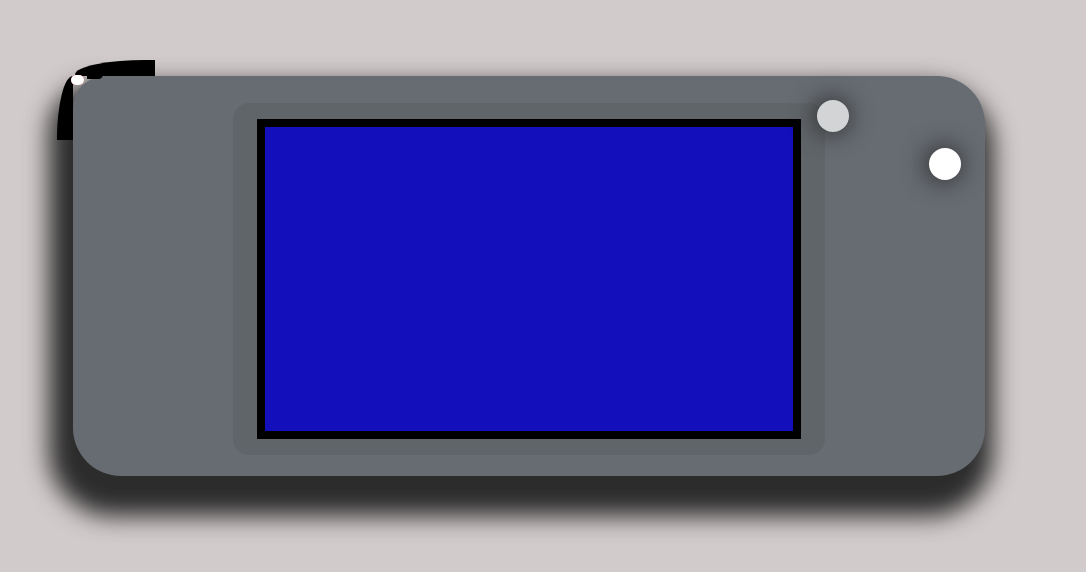
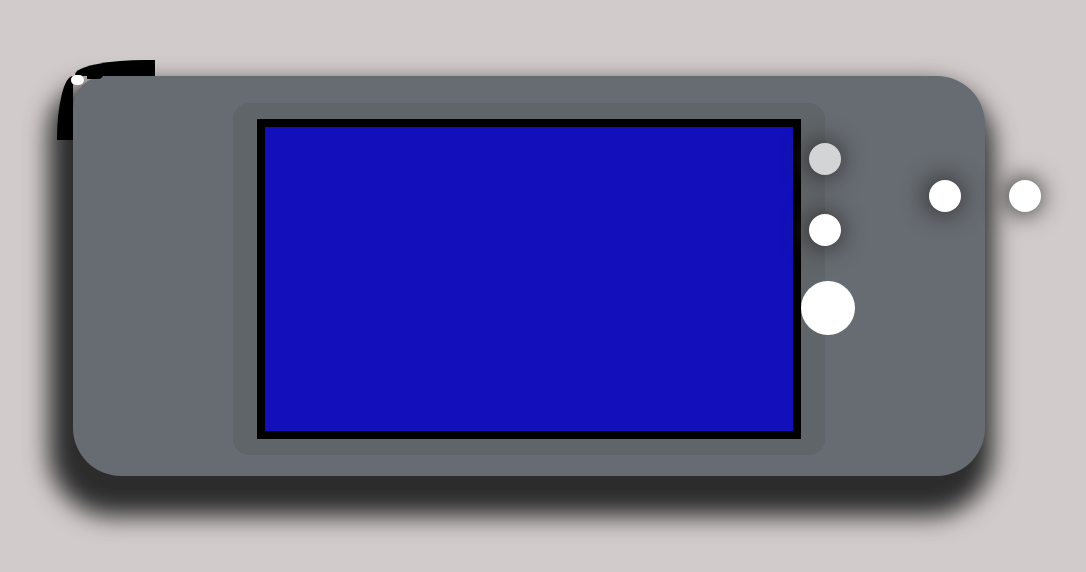
Before and after one commit to 2020-JAUG/Consola, a plain HTML site: page index.html in a window 1280 px wide. Shown: the part 124-696 px from the top of the page, without its empty margins (111-1197 px from the left). Drawn offline with Linux system fonts and the light colour scheme.

Commit message:
We create and add the justick button

```diff
--- a/css/styles.css
+++ b/css/styles.css
@@ -102,9 +102,9 @@ body {
 .botonX {
     position: absolute;
     display: flex;
-    flex-direction: column;
-    right: 20em;
-    top: 14em;
+    flex-direction: row;
+    right: 20.5em;
+    top: 16.7em;
     border-radius: 50%;
     background: #d3d4d6;
     height: 2em;
@@ -114,12 +114,47 @@ body {
 .botonY {
     position: absolute;
     display: flex;
-    flex-direction: column;
+    flex-direction: row;
     border-radius: 50%;
     background-color: #fff;
     height: 2em;
     width: 2em;
-    top: 17em;
+    top: 19em;
     left: 65em;
     box-shadow: -0.1em 0em 1.5em 0.1em rgb(44, 44, 44);
 }
+.botonA {
+    position: absolute;
+    display: flex;
+    flex-direction: row;
+    border-radius: 50%;
+    background-color: #fff;
+    height: 2em;
+    width: 2em;
+    top: 19em;
+    left: 70em;
+    box-shadow: -0.1em 0em 1.5em 0.1em rgb(44, 44, 44);
+}
+.botonB {
+    display: flex;
+    position: absolute;
+    flex-direction: row;
+    border-radius: 50%;
+    background-color: #fff;
+    height: 2em;
+    width: 2em;
+    top: 21.1em;
+    right: 20.5em;
+    box-shadow: -0.1em 0em 1.5em 0.1em rgb(44, 44, 44);
+}
+.joystick {
+    display: flex;
+    position: absolute;
+    flex-direction: column;
+    background-color: #fff;
+    border-radius: 50%;
+    height: 3.4em;
+    width: 3.4em;
+    top: 25.3em;
+    right: 19.6em;
+}
--- a/index.html
+++ b/index.html
@@ -27,6 +27,7 @@
         <div class="botonY"></div>
         <div class="botonA"></div>
         <div class="botonB"></div>
+        <div class="joystick"></div>
     </aside>
 </body>
 </html>
```
